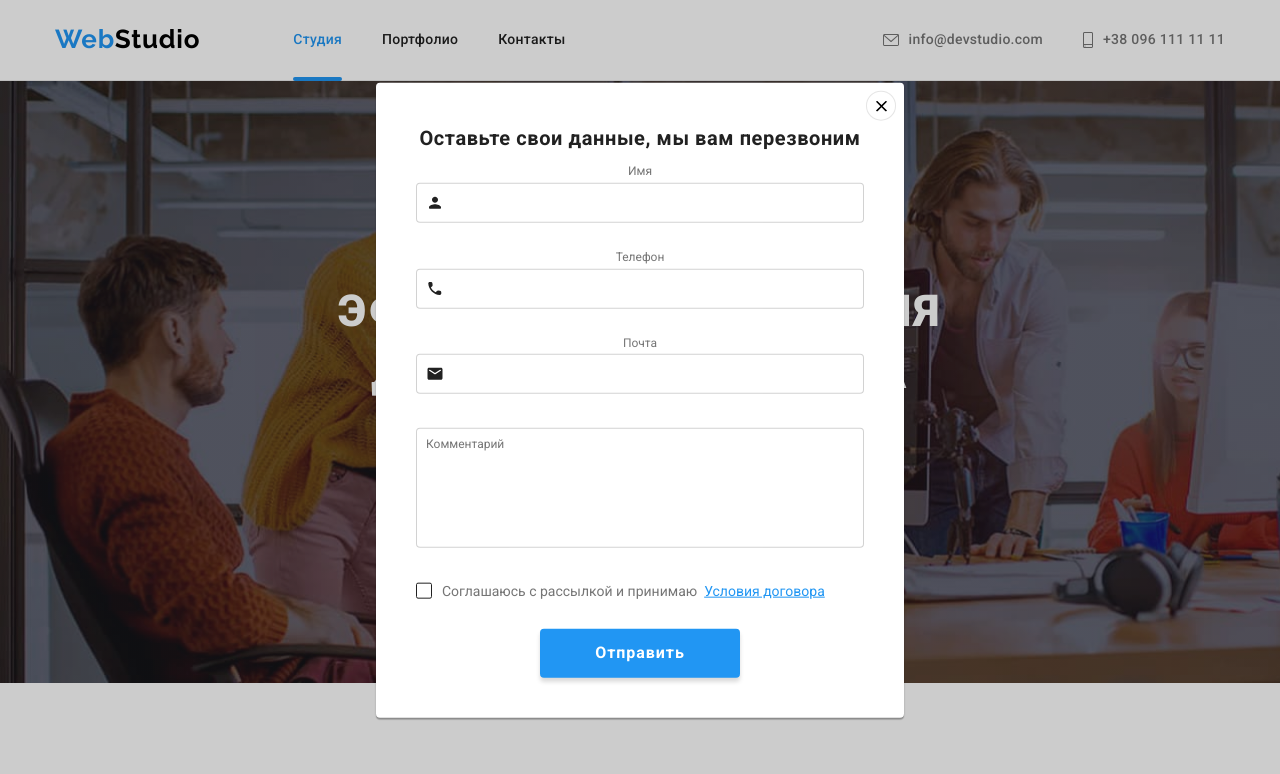
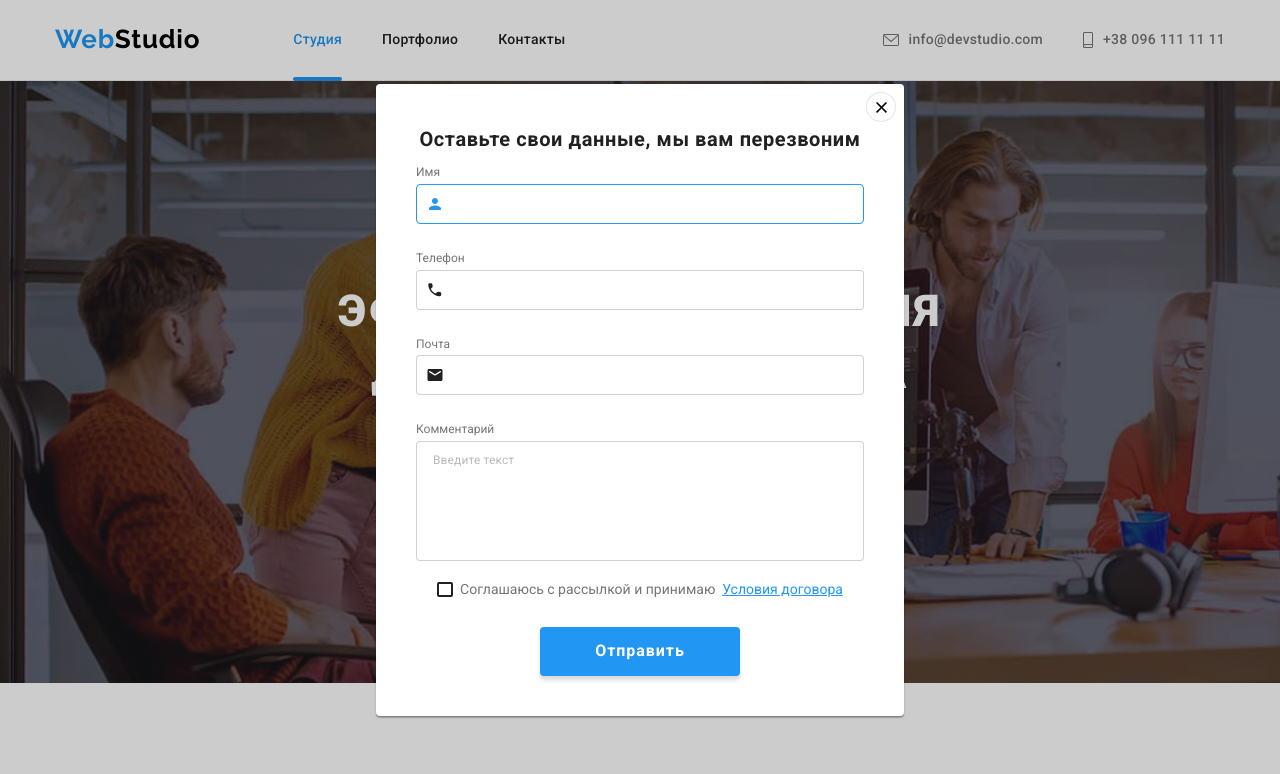
Before and after one commit to Saprik13/goit-markup-hw-06, a plain HTML site: page index.html in a window 1280 px wide. Shown: the top 774 px of the page. Drawn offline with nearby package versions, Linux system fonts and the light colour scheme.

Commit message:
кастомизация чекбокса

```diff
--- a/css/styles.css
+++ b/css/styles.css
@@ -54,7 +54,8 @@ img {
   max-width: 100%;
   height: auto;
 }
-input {
+input,
+textarea {
   outline: none;
 }
 /* анимация */
@@ -781,6 +782,7 @@ input {
 .form-field-ft {
   margin-top: 20px;
   display: flex;
+  align-items: flex-end;
 }
 .input-ft {
   color: rgba(255, 255, 255, 0.6);
@@ -839,7 +841,7 @@ input {
   letter-spacing: 0.03em;
   color: var(--title-text-color);
 }
-
+/* инпуты */
 .form-input,
 .form-message {
   width: 100%;
@@ -847,12 +849,14 @@ input {
   border: 1px solid rgba(33, 33, 33, 0.2);
   border-radius: 4px;
   margin-top: 4px;
-  padding: 0 10px 0 35px;
+  padding: 12px 15px 12px 42px;
   transition: border 250ms var(--timing-function);
 }
 
 .form-input:focus,
-.form-input:hover {
+.form-input:hover,
+.form-message:focus,
+.form-message:hover {
   border: 1px solid var(--accent-color);
 }
 
@@ -861,41 +865,16 @@ input {
   fill: var(--accent-color);
 }
 .form-input-label {
-  display: block;
+  display: flex;
+  flex-direction: column;
+  align-items: baseline;
   margin-bottom: 28px;
   color: var(--primary-text-color);
   font-size: 12px;
   position: relative;
 }
-
-.textarea-label {
-  display: block;
-  color: var(--primary-text-color);
-  font-size: 12px;
-  position: absolute;
-  top: 0;
-  transform: translate(10px, 14px);
-  transition: transform 250ms var(--timing-function);
-}
-
-.message-box {
-  position: relative;
-  margin: 30px 0;
-}
-
-.form-message:focus + .textarea-label {
-  transform: translate(0px, -15px);
-}
-
-.form-message {
-  font-family: inherit;
-  resize: none;
-  height: 120px;
-  padding: 12px 16px;
-}
-
-.form-message::placeholder {
-  color: var(--primary-text-color);
+.form-input-label.message {
+  margin-bottom: 20px;
 }
 
 .form-input-icon {
@@ -908,15 +887,36 @@ input {
   fill: var(--title-text-color);
   transition: fill 250ms var(--timing-function);
 }
+/* ================================================ */
+/* textarea */
+.form-message {
+  font-size: 12px;
+  letter-spacing: 0.01em;
+  line-height: 1.14;
+  resize: none;
+  height: 120px;
+  padding: 12px 16px;
+}
 
+.form-message::placeholder {
+  color: rgba(117, 117, 117, 0.5);
+}
+/* ================================================= */
+/*  */
 .policy-box {
   font-size: 14px;
   color: var(--primary-text-color);
   margin-bottom: 30px;
   display: flex;
   align-items: center;
+  justify-content: center;
 }
 
+.policy-box a {
+  color: var(--accent-color);
+  text-decoration: underline;
+}
+/* ===кастомный чекбокс=== */
 .policy-checkbox {
   position: absolute;
   width: 1px;
@@ -927,35 +927,20 @@ input {
   clip: rect(0 0 0 0);
   overflow: hidden;
 }
-
-.policy-checkbox:checked + .policy-box::before {
-  background-color: var(--accent-color);
-  background-image: url(../images/icons/checkbox-tip.svg);
-  background-repeat: no-repeat;
-  background-position: center;
-  background-size: contain;
+.policy-checkbox:checked {
+}
+.policy-box::before {
+  content: '';
+  display: block;
+  cursor: pointer;
+  width: 16px;
+  height: 15px;
+  border: 2px solid var(--title-text-color);
+  border-radius: 2px;
+  margin-right: 7px;
 }
 
-.policy-checkbox:focus + .policy-box::before {
-  border-color: var(--accent-color);
-  outline: 2px solid var(--accent-color);
-}
-
-.policy-box::before {
-  display: block;
-  content: '';
-  width: 16px;
-  height: 16px;
-  border: 1px solid var(--title-text-color);
-  border-radius: 2px;
-  margin-right: 10px;
-}
-
-.policy-box a {
-  color: var(--accent-color);
-  text-decoration: underline;
-}
-
+/* ======================================= */
 .submit-form-btn {
   padding: 10px 55px;
 }
--- a/index.html
+++ b/index.html
@@ -44,51 +44,52 @@
 <!-- hero -->
 <section class="hero">
         <h1 class="hero-title">Эффективные решения <br>для вашего бизнеса</h1>
-        <button type="button" class="hero-button" data-modal-open>Заказать услугу</button>
+        <button class="hero-button" type="button" data-modal-open>Заказать услугу</button>
 <!-- модальное окно is-hidden-->
 <div class="backdrop" data-modal>
     <div class="modal">
-        <button type="button" class="close-modal" data-modal-close>
+        <button class="close-modal" type="button" data-modal-close>
             <svg class="close-ico" width="11" height="11">
                 <use href="./images/sprite.svg#icon-close"></use>
             </svg>
         </button>
 <!-- форма модального окна -->
         <b class="modal-headline">Оставьте свои данные, мы вам перезвоним</b>
-            <form class="modal-form js-form">
-                <label class="form-input-label">
+
+        <form class="modal-form js-form">
+
+            <label class="form-input-label">
                     Имя
-                    <input type="text" name="user-name" class="form-input" required>
+                    <input class="form-input" type="text" name="user-name" autofocus required>
                     <svg class="form-input-icon">
                         <use href="images/icons.svg#icon-person-blk"></use>
                     </svg>
                 </label>
+
                 <label class="form-input-label">
                     Телефон
-                    <input type="tel" name="user-tel" class="form-input" pattern="[0-9]{10}" title="0500505050" required>
+                    <input class="form-input" type="tel" name="user-tel" pattern="[0-9]{10}" title="0991234567" required>
                     <svg class="form-input-icon">
                         <use href="images/icons.svg#icon-phone-blk"></use>
                     </svg>
                 </label>
+
                 <label class="form-input-label">
                     Почта
-                    <input type="email" name="user-mail" class="form-input">
+                    <input class="form-input" type="email" name="user-mail">
                     <svg class="form-input-icon">
                         <use href="images/icons.svg#icon-email-blk"></use>
                     </svg>
                 </label>
 
-                <div class="message-box">
-                    <textarea name="user-msg" class="form-message" placeholder=" "></textarea>
-                    <label class="textarea-label">
-                        Комментарий
-                    </label>
-                </div>
+                <label class="form-input-label message">
+                Комментарий
+                    <textarea class="form-message" name="user-msg" placeholder="Введите текст"></textarea>
+                </label>
 
-                <input type="checkbox" class="policy-checkbox" id="policy-check">
-                <label class="policy-box" for="policy-check">
-                    Соглашаюсь с рассылкой и принимаю &nbsp;<a href="/">Условия договора</a>
-                </label>
+                <input class="policy-checkbox" type="checkbox" id="policy-check">
+
+                <label class="policy-box" for="policy-check">Соглашаюсь с рассылкой и принимаю &nbsp;<a href="/">Условия договора</a></label>
 
                 <button type="submit" class="submit-form-btn">Отправить</button>
             </form>
```
Also changed, not shown: portfolio.html (+1 -1 lines), images/icon-check.svg (added).
